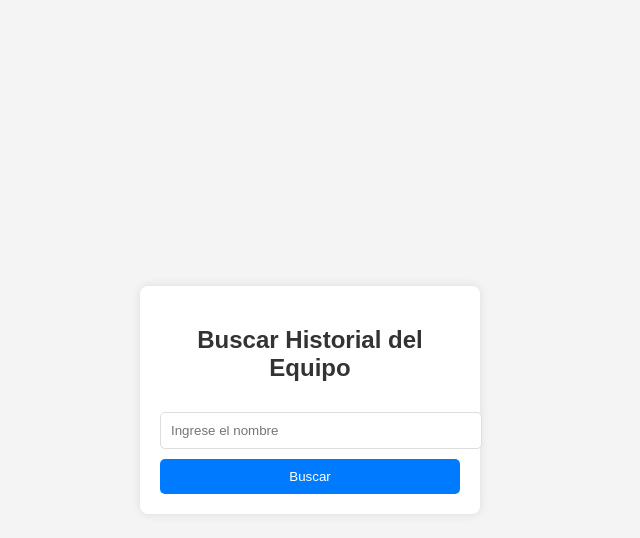
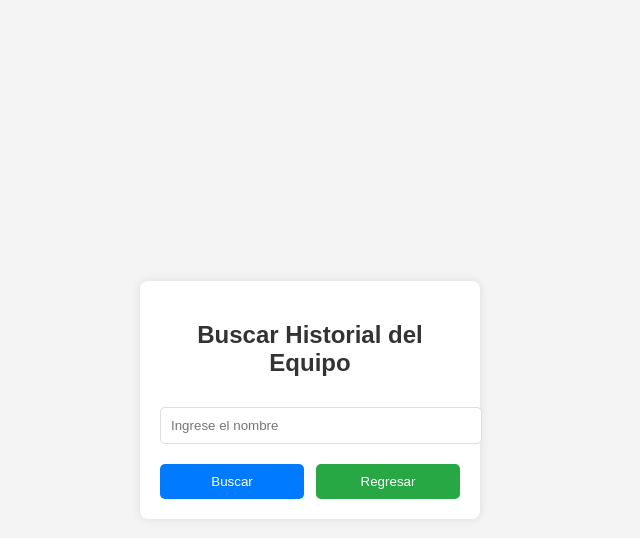
Before and after one commit to juliancastillo21/BACKUP-APP, a Python web app: template templates/historial.html in a window 1280 px wide. Shown: the top 538 px of the page, without its empty margins (330-970 px from the left). Run offline with Jinja, Linux system fonts and the light colour scheme; the template is opened without the code that fills it, so the values that code supplies are empty.

Commit message:
se actualizo el historial

```diff
--- /dev/null
+++ b/static/css/historial.css
@@ -0,0 +1,64 @@
+body {
+    font-family: Arial, sans-serif;
+    background-color: #f4f4f4;
+    margin: 0;
+    padding: 0;
+    display: flex;
+    justify-content: center;
+    align-items: center;
+    height: 100vh;
+}
+.container {
+    background-color: white;
+    padding: 20px;
+    border-radius: 8px;
+    box-shadow: 0 0 10px rgba(0, 0, 0, 0.1);
+    width: 300px;
+}
+h2 {
+    text-align: center;
+    color: #333;
+}
+input[type="text"] {
+    width: 100%;
+    padding: 10px;
+    margin: 10px 0;
+    border-radius: 5px;
+    border: 1px solid #ddd;
+}
+.button-group {
+    display: flex;
+    justify-content: space-between;
+    margin-top: 10px;
+}
+button {
+    width: 48%;
+    padding: 10px;
+    color: white;
+    border: none;
+    border-radius: 5px;
+    cursor: pointer;
+}
+.btn-buscar {
+    background-color: #007bff;
+}
+.btn-buscar:hover {
+    background-color: #0056b3;
+}
+.btn-regresar {
+    background-color: #28a745;
+}
+.btn-regresar:hover {
+    background-color: #218838;
+}
+.results {
+    margin-top: 20px;
+    background-color: #f9f9f9;
+    padding: 10px;
+    border-radius: 5px;
+}
+.error {
+    color: red;
+    text-align: center;
+    margin-top: 20px;
+}
--- a/templates/historial.html
+++ b/templates/historial.html
@@ -3,67 +3,18 @@
 <head>
     <meta charset="UTF-8">
     <meta name="viewport" content="width=device-width, initial-scale=1.0">
+    <link rel="stylesheet" href="/static/css/historial.css">
     <title>Historial del Equipo Asignado</title>
-    <style>
-        body {
-            font-family: Arial, sans-serif;
-            background-color: #f4f4f4;
-            margin: 0;
-            padding: 0;
-            display: flex;
-            justify-content: center;
-            align-items: center;
-            height: 100vh;
-        }
-        .container {
-            background-color: white;
-            padding: 20px;
-            border-radius: 8px;
-            box-shadow: 0 0 10px rgba(0, 0, 0, 0.1);
-            width: 300px;
-        }
-        h2 {
-            text-align: center;
-            color: #333;
-        }
-        input[type="text"] {
-            width: 100%;
-            padding: 10px;
-            margin: 10px 0;
-            border-radius: 5px;
-            border: 1px solid #ddd;
-        }
-        button {
-            width: 100%;
-            padding: 10px;
-            background-color: #007bff;
-            color: white;
-            border: none;
-            border-radius: 5px;
-            cursor: pointer;
-        }
-        button:hover {
-            background-color: #0056b3;
-        }
-        .results {
-            margin-top: 20px;
-            background-color: #f9f9f9;
-            padding: 10px;
-            border-radius: 5px;
-        }
-        .error {
-            color: red;
-            text-align: center;
-            margin-top: 20px;
-        }
-    </style>
 </head>
 <body>
     <div class="container">
         <h2>Buscar Historial del Equipo</h2>
         <form method="post">
             <input type="text" name="medico" placeholder="Ingrese el nombre" required>
-            <button type="submit">Buscar</button>
+            <div class="button-group">
+                <button type="submit" class="btn-buscar">Buscar</button>
+                <button type="button" class="btn-regresar" onclick="location.href='/admin'">Regresar</button>
+            </div>
         </form>
         {% if resultado %}
         <div class="results">
```
